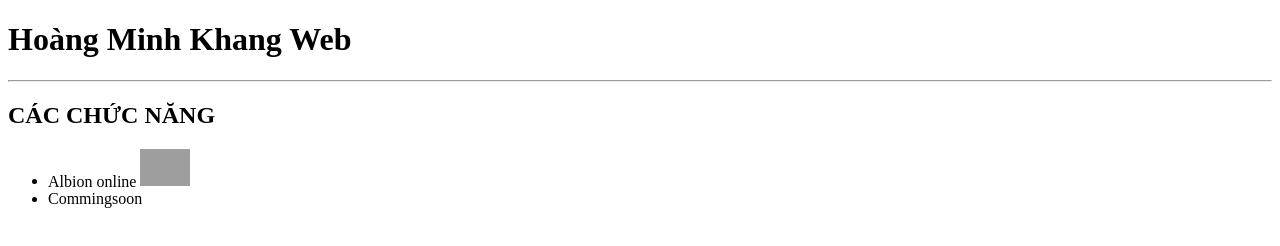
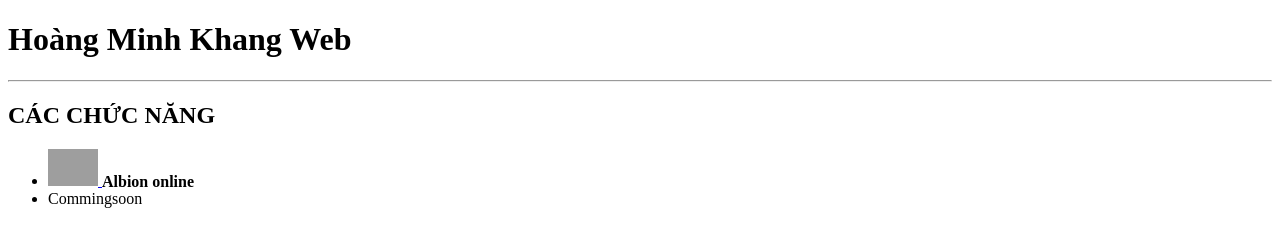
Before and after one commit to kh4n9/hocjs, a plain HTML site: page index.html in a window 1280 px wide. Drawn offline with Linux system fonts and the light colour scheme; grey boxes are pictures that could not be loaded.

Commit message:
đổi lại thứtự

```diff
--- a/index.html
+++ b/index.html
@@ -10,10 +10,11 @@
     <hr>
     <h2>CÁC CHỨC NĂNG</h2>
     <ul>
-        <li>Albion online
+        <li>
             <a href="https://kh4n9/github.io/hoc">
                 <img src="https://render.albiononline.com/v1/item/T7_BAG" alt="T7_BAG" width="50">
             </a>
+            <b>Albion online</b>
         </li>
         <li>Commingsoon</li>
     </ul>
```
